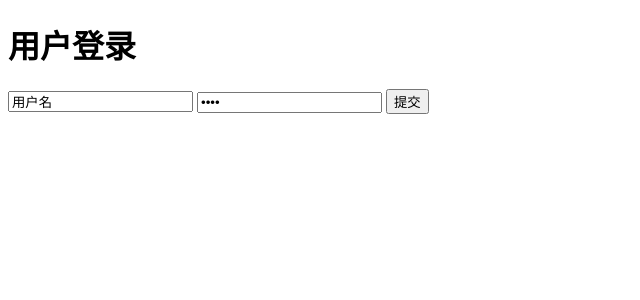
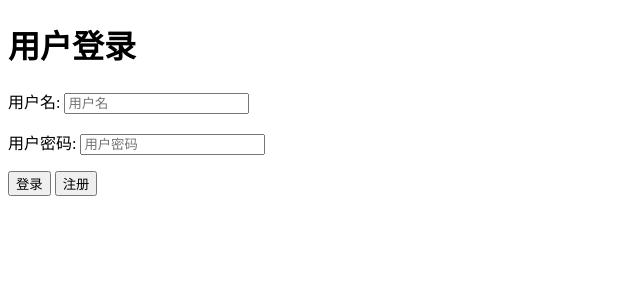
Before and after one commit to chengixr/DealSystem, a Django app: page /login/ in a window 1280 px wide. Shown: the top 300 px of the page, without its empty margins (0-640 px from the left). Run offline with Django 4.2, Linux system fonts and the light colour scheme; some libraries are stand-ins or nearby versions.

Commit message:
study django 2022-03-29 11:50

```diff
--- a/app01/templates/login.html
+++ b/app01/templates/login.html
@@ -12,9 +12,19 @@
     {% csrf_token %}
 
     <label>
-        <input type="text" name="user" value="用户名">
-        <input type="password" name="pwd" value="用户密码">
-        <input type="submit" value="提交"/>
+        <p>
+            <label for="user">用户名:</label>
+            <input type="text" name="user" placeholder="用户名">
+        </p>
+        <p>
+            <label for="pwd">用户密码:</label>
+            <input type="password" name="pwd" placeholder="用户密码">
+        </p>
+        <p>
+            <input type="submit" name="login" value="登录"/>
+            <input type="submit" name="register" value="注册">
+        </p>
+
         <span style="color: red">
             {{ error_msg }}
         </span>
--- a/app01/views.py
+++ b/app01/views.py
@@ -3,6 +3,7 @@ import requests
 # Create your views here.
 from django.shortcuts import render, HttpResponse, redirect
 import requests
+import MySQLdb
 
 
 def index(request):
@@ -45,18 +46,34 @@ def something(request):
 def login(request):
     if request.method == "GET":
         return render(request, "login.html")
+
+    # 如果是POST请求，获取用户提交的数据
+    print(request.POST)
+    username = request.POST.get("user")
+    password = request.POST.get("pwd")
+    if request.POST.get("register"):
+        return redirect("http://127.0.0.1:8000/register/")
+    if username == "root" and password == "root":
+        # return HttpResponse("登录成功")
+        return redirect("https://www.baidu.com")
+    elif username == "" and password == "":
+        return render(request, 'login.html')
     else:
-        # 如果是POST请求，获取用户提交的数据
-        print(request.POST)
-        username = request.POST.get("user")
-        password = request.POST.get("pwd")
-        if username == "root" and password == "root":
-            # return HttpResponse("登录成功")
-            return redirect("https://www.baidu.com")
-        else:
-            # return HttpResponse("用户名或密码不正确")
-            return render(request, 'login.html', {"error_msg": "用户名或密码不正确"})
+        return render(request, 'login.html', {"error_msg": "用户名或密码不正确"})
 
 
 def register(request):
-    return render(request, 'register.html')
+    if request.method == "GET":
+        return render(request, 'register.html')
+
+    user_id = request.POST.get("userid")
+    user_name = request.POST.get("username")
+    org_id = request.POST.get("org_id")
+    org_name = request.POST.get("org_name")
+    user_class = request.POST.get("user_class")
+    user_idcard = request.POST.get("user_idcard")
+    admin_flag = request.POST.get("admin_flag")
+    user_status = request.POST.get("user_status")
+    user_sex = request.POST.get("user_sex")
+    user_email = request.POST.get("user_email")
+    user_phone = request.POST.get("user_phone")
```
Also changed, not shown: app01/templates/register.html (+6 -1 lines).
